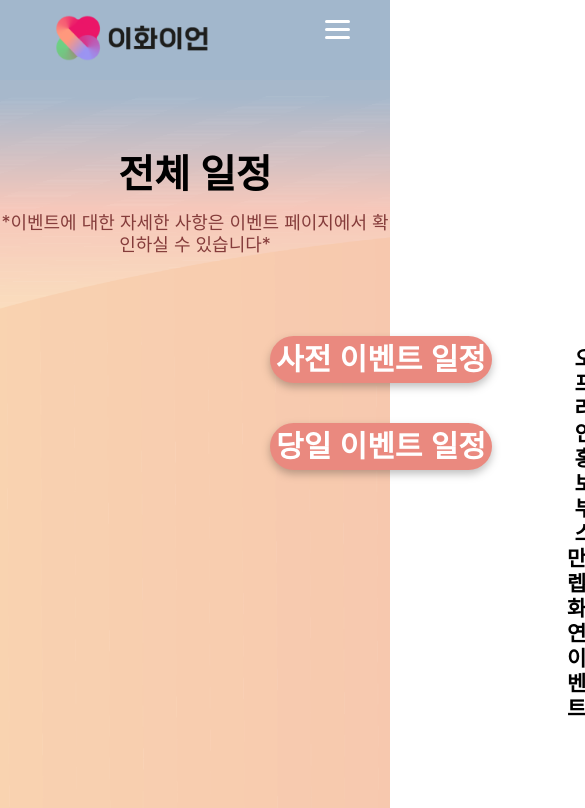
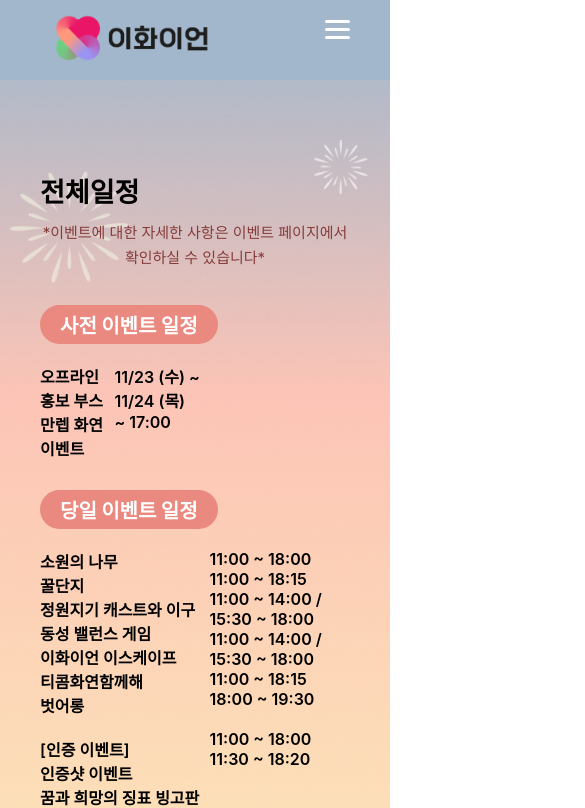
Before and after one commit to Ewhaian-WebEngineering/pearflower2022, a React (Create React App) app: page /timeTable in a window 390 px wide. Shown: the top 808 px of the page, 585 px wide, since content can reach past the window. Built offline with nearby package versions, Linux system fonts and the light colour scheme.

Commit message:
add timeTable mobile ver

```diff
--- a/src/App.js
+++ b/src/App.js
@@ -1,7 +1,7 @@
 import "./App.css";
 import { Routes, Route } from "react-router-dom";
 import Main from "./views/main/MainLayout";
-import TimeTable from "./views/timeTable/timetable";
+import TimeTable from "./views/timeTable";
 import Event from "./views/event/Event";
 import HoneyJar from "./views/event/HoneyJar";
 import BeotAlong from "./views/event/BeotAlong";
--- /dev/null
+++ b/src/views/timeTable/index.js
@@ -0,0 +1,14 @@
+import React from 'react';
+import Timetable from './timetable';
+import Timttable_M from './timetable_m';
+
+function index() {
+    // console.log(matchMedia("screen and (max-width:768px)").matches);
+    if (matchMedia("screen and (max-width:768px)").matches) {
+        return <Timttable_M />;
+      } else {
+        return <Timetable />;
+      }
+}
+
+export default index;
--- a/src/views/timeTable/timetable.css
+++ b/src/views/timeTable/timetable.css
@@ -1,6 +1,7 @@
-.background{
+.ttBackground{
     background-image: url("/public/img/timetable/WebEventBg.png");
     background-size: cover;
+    padding: 40px;
     /* height: 100%; */
     /* object-fit:cover */
 
@@ -25,7 +26,7 @@
 
 .topBox{
     display: flex;
-    margin-left: 250px;
+    margin-left: 10vw;
 }
 
 .btnBox_timetable{
--- a/src/views/timeTable/timetable.js
+++ b/src/views/timeTable/timetable.js
@@ -6,7 +6,7 @@ function timetable() {
     return (
         <div>
             <Headers />
-            <div className='background'>
+            <div className='ttBackground'>
                 <h1>전체 일정</h1>
                 <p className='subdes'>*이벤트에 대한 자세한 사항은 이벤트 페이지에서 확인하실 수 있습니다*</p>
                 <div className='topBox'>
--- /dev/null
+++ b/src/views/timeTable/timetable_m.css
@@ -0,0 +1,69 @@
+.timetable-mFullBox{
+
+}
+
+.ttDataBox{
+    background-image: url("/public/img/timetable/timeTable_background_m.png");
+    background-size: cover;
+    /* height: 100vh; */
+    padding: 40px 40px 0px 40px;;
+}
+.ttTitle{
+    padding-top: 62px;
+    font-size: 27px;
+    line-height: 21px;
+    width: fit-content;
+    padding-bottom: 17px;
+}
+
+.ttSubTitle{
+    font-weight: 400;
+    font-size: 15px;
+    line-height: 25px;
+    color: #853C3B;
+    width: fit-content;
+    padding-bottom: 35px;
+}
+
+.ttEvent{
+    padding-bottom: 30px;
+}
+
+.ttEventBox{
+    padding: 5px 20px 5px 20px;
+    width: fit-content;
+    color: white;
+    background: #EA897F;
+    font-size: 20px;
+    border-radius: 30px;
+    font-weight: 800;
+    margin-bottom: 20px;
+}
+
+.ttEventDesc{
+    display: flex;
+    justify-content: space-between;;
+}
+
+.ttEventDesc-title{
+    text-align:left;
+    font-weight: 600;
+}
+
+.ttEventDesc-time{
+    text-align:left;
+    font-weight: 600;
+}
+
+.ttBox{
+    padding: 40px;
+
+}
+
+.ttBox h3{
+    padding-bottom: 20px;
+}
+
+.ttBoxImg{
+    width: 100%;
+}
--- /dev/null
+++ b/src/views/timeTable/timetable_m.js
@@ -0,0 +1,39 @@
+import React from 'react';
+import "./timetable_m.css"
+import Headers from '../main/mainHeader'
+// import Footer from '../main/mainFooter';
+
+function timetable_m() {
+    return (
+        <>
+            <Headers />
+            <div className='timetable-mFullBox'>
+                <div className="ttDataBox">
+                    <h1 className="ttTitle">전체일정</h1>
+                    <p className="ttSubTitle">*이벤트에 대한 자세한 사항은 이벤트 페이지에서 확인하실 수 있습니다*</p>
+
+                    <div className='ttEvent'>
+                        <div className="ttEventBox">사전 이벤트 일정</div>
+                        <div className="ttEventDesc">
+                            <p className='ttEventDesc-title'>오프라인 홍보 부스<br/>만렙 화연 이벤트</p>
+                            <p className='ttEventDesc-time' style={{paddingRight: "141px"}}> 11/23 (수) ~ 11/24 (목)<br/>~ 17:00</p>
+                        </div>
+                    </div>
+                    <div className='ttEvent'>
+                        <div className="ttEventBox">당일 이벤트 일정</div>
+                        <div className="ttEventDesc">
+                            <p className='ttEventDesc-title'>소원의 나무<br/>꿀단지<br/>정원지기 캐스트와 이구동성 밸런스 게임<br/>이화이언 이스케이프<br/> 티콤화연함께해<br/> 벗어롱<br/><br/> [인증 이벤트]<br/>인증샷 이벤트<br/>꿈과 희망의 징표 빙고판 이벤트 </p>
+                            <p className='ttEventDesc-time'>11:00 ~ 18:00<br/>11:00 ~ 18:15<br/>11:00 ~ 14:00 / 15:30 ~ 18:00<br/>11:00 ~ 14:00 / 15:30 ~ 18:00<br/>11:00 ~ 18:15<br/>18:00 ~ 19:30<br/><br/>11:00 ~ 18:00<br/>11:30 ~ 18:20</p>
+                        </div>
+                    </div>
+                </div>
+                <div className="ttBox">
+                    <h3>-꿀단지 시간표(time table)-</h3>
+                    <img className='ttBoxImg' src="./img/timetable/timeTableImg.png" alt="" />
+                </div>
+            </div>
+        </>
+    )
+}
+
+export default timetable_m;
```
Also changed, not shown: public/img/timetable/timeTableImg.png (added), public/img/timetable/timeTable_background_m.png (added).
